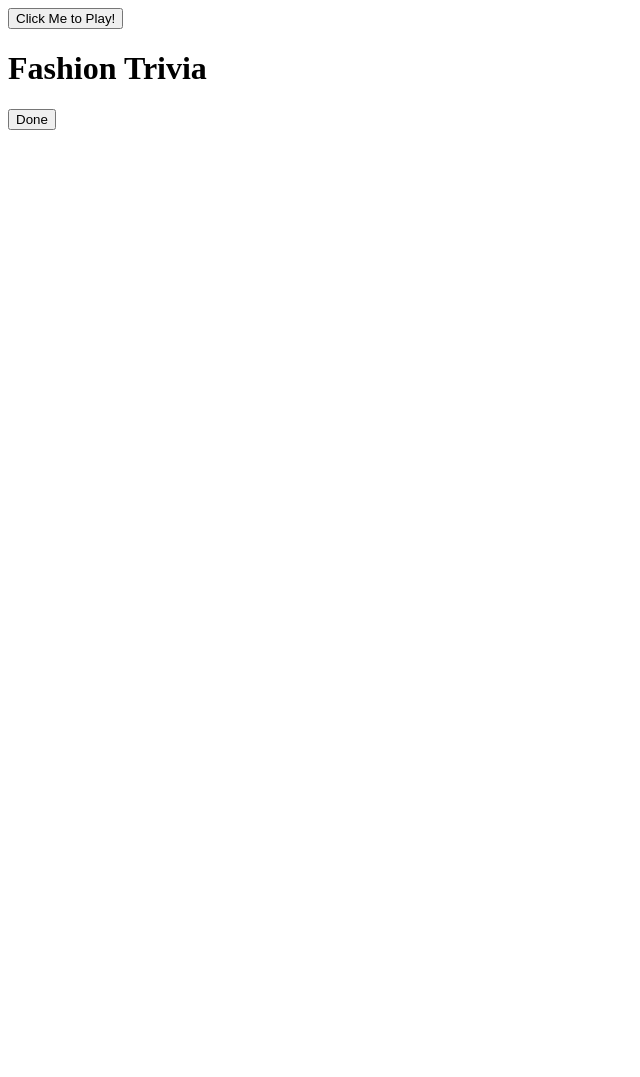
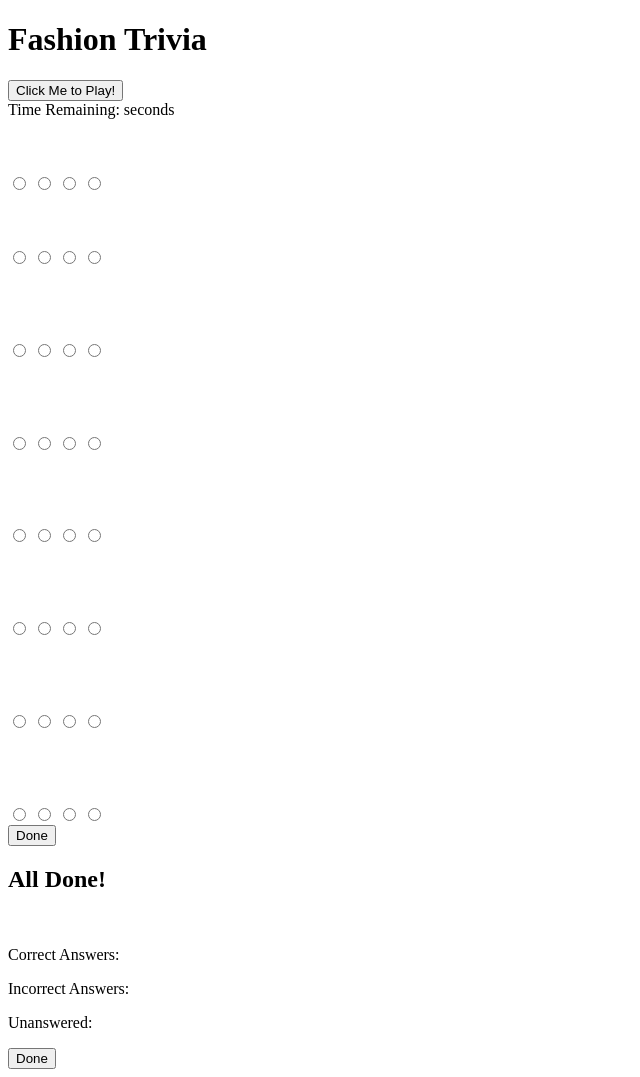
Before and after one commit to zwarnerdun/TriviaGame, a plain HTML site: page index.html in a window 1280 px wide. Shown: the whole page, without its empty margins (0-640 px from the left). Before the commit the page ends 800 px from the top, so only its background shows below. Drawn offline with nearby package versions, Linux system fonts and the light colour scheme.

Commit message:
added div's to beak up questions that will be made and how to selct the answer as well as placement of where the start, end, results, and timer will go, just a layout

```diff
--- a/index.html
+++ b/index.html
@@ -10,17 +10,99 @@
     <title>Fashion Trivia</title>
 </head>
 <body>
-    <button class="Start Game">Click Me to Play!</button>
-    <div class="container">
+    <div id="container">
         <h1 class="header">Fashion Trivia</h1>
-        <div class="time counter" id="timeremainig"></div>
-        <div class="form" id="questions"></div>
+
+        <button class="Start Game">Click Me to Play!</button>
+        <br/>
+        <div id="questionnaire">
+            <div class="time counter" id="timeremaining">Time Remaining: <span class="counting-down" id="timer"></span> seconds</div>
+        </br>
+            <div id="question-1">
+                <h3></h3>
+                <br/>
+                <input type="radio" id="q-one" value="wrong" name="q1">
+                <input type="radio" id="q-one" value="wrong" name="q1">
+                <input type="radio" id="q-one" value="correct" name="q1">
+                <input type="radio" id="q-one" value="wrong" name="q1">
+            </div>
+            </br>
+            <div id="question-2">
+                <h3></h3>
+                <br/>
+                <input type="radio" class="q-two" value="wrong" name="q2">
+                <input type="radio" class="q-two" value="correct" name="q2">
+                <input type="radio" class="q-two" value="wrong" name="q2">
+                <input type="radio" class="q-two" value="wrong" name="q2">
+            </div>
+            <br/><br/>
+            <div id="question-3">
+                <h3></h3>
+                <br/>
+                <input type="radio" class="q-three" value="wrong" name="q3">
+                <input type="radio" class="q-three" value="wrong" name="q3">
+                <input type="radio" class="q-three" value="wrong" name="q3">
+                <input type="radio" class="q-three" value="correct" name="q3">
+            </div>
+            <br/><br/>
+            <div id="question-4">
+                <h3></h3>
+                <br/>
+                <input type="radio" class="q-four" value="correct" name="q4">
+                <input type="radio" class="q-four" value="wrong" name="q4">
+                <input type="radio" class="q-four" value="wrong" name="q4">
+                <input type="radio" class="q-four" value="wrong" name="q4">
+            </div>
+            <br/><br/>
+            <div id="question-5">
+                <h3></h3>
+                <br/>
+                <input type="radio" class="q-five" value="wrong" name="q5">
+                <input type="radio" class="q-five" value="wrong" name="q5">
+                <input type="radio" class="q-five" value="wrong" name="q5">
+                <input type="radio" class="q-five" value="correct" name="q5">
+            </div>
+            <br/><br/>
+            <div id="question-6">
+                <h3></h3>
+                <br/>
+                <input type="radio" class="q-six" value="wrong" name="q6">
+                <input type="radio" class="q-six" value="wrong" name="q6">
+                <input type="radio" class="q-six" value="correct" name="q6">
+                <input type="radio" class="q-six" value="wrong" name="q6">
+            </div>
+            <br/><br/>
+            <div id="question-7">
+                <h3></h3>
+                <br/>
+                <input type="radio" class="q-seven" value="correct" name="q7">
+                <input type="radio" class="q-seven" value="wrong" name="q7">
+                <input type="radio" class="q-seven" value="wrong" name="q7">
+                <input type="radio" class="q-seven" value="wrong" name="q7">
+            </div>
+            <br/><br/>
+            <div id="question-8">
+                <h3></h3>
+                <br/>
+                <input type="radio" class="q-eight" value="wrong" name="q8">
+                <input type="radio" class="q-eight" value="wrong" name="q8">
+                <input type="radio" class="q-eight" value="correct" name="q8">
+                <input type="radio" class="q-eight" value="wrong" name="q8">
+            </div>
+        <button id="Finished">Done</button>
+        <div class="Popup" id="message"></div>
+
+        <div id="results-page">
+            <h2>All Done!</h2>
+                <br/>
+                <p>Correct Answers: <span id="correct score"></span></p>
+                <p>Incorrect Answers: <span id="incorrect score"></span></p>
+                <p>Unanswered: <span id="unanswered score"></span></p>
+                </div>
+        </div>
     </div>
-
 	<button id="Finished">Done</button>
     <div class="Popup" id="message"></div>
 
-    <div class="results"></div>
-
 </body>
 </html>
```
